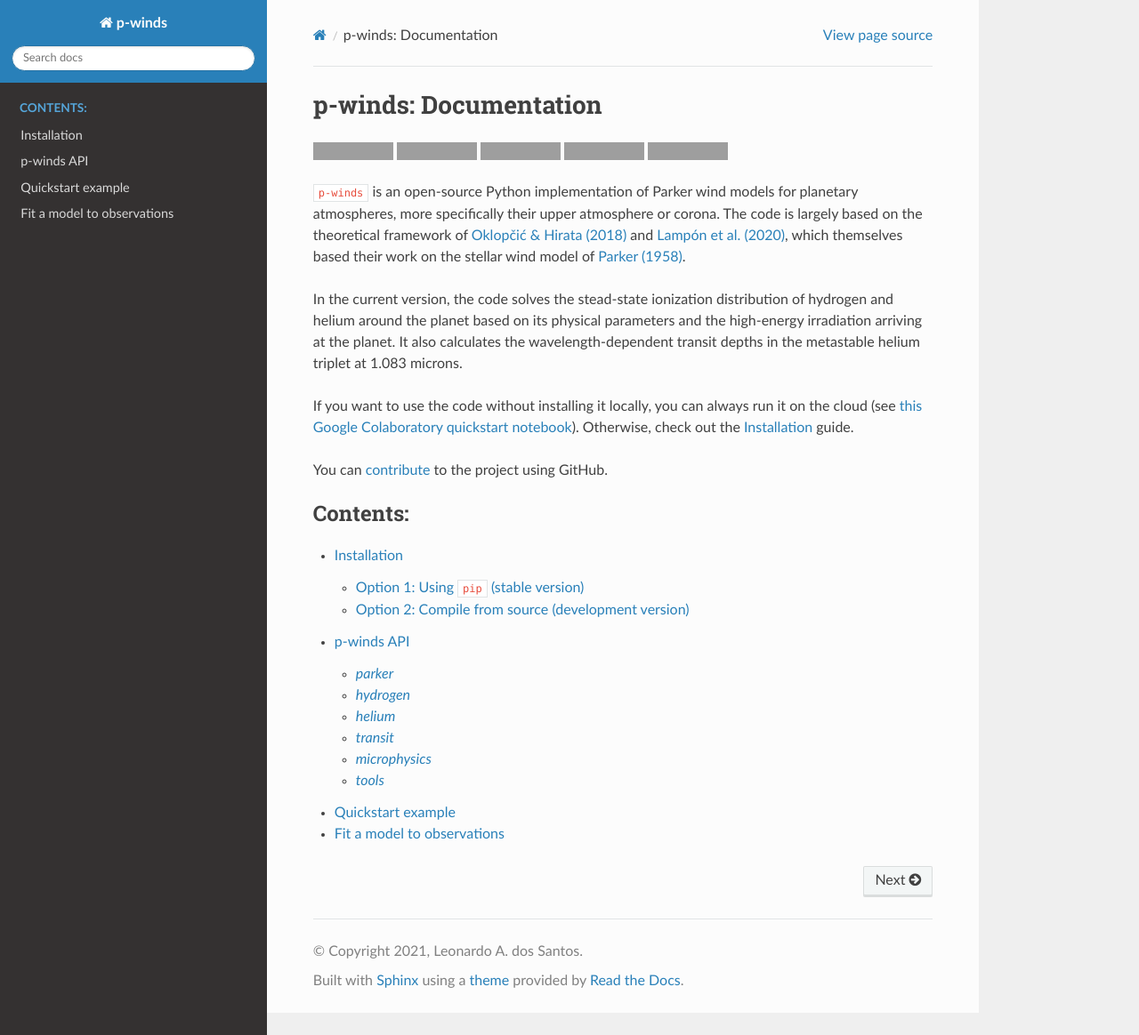
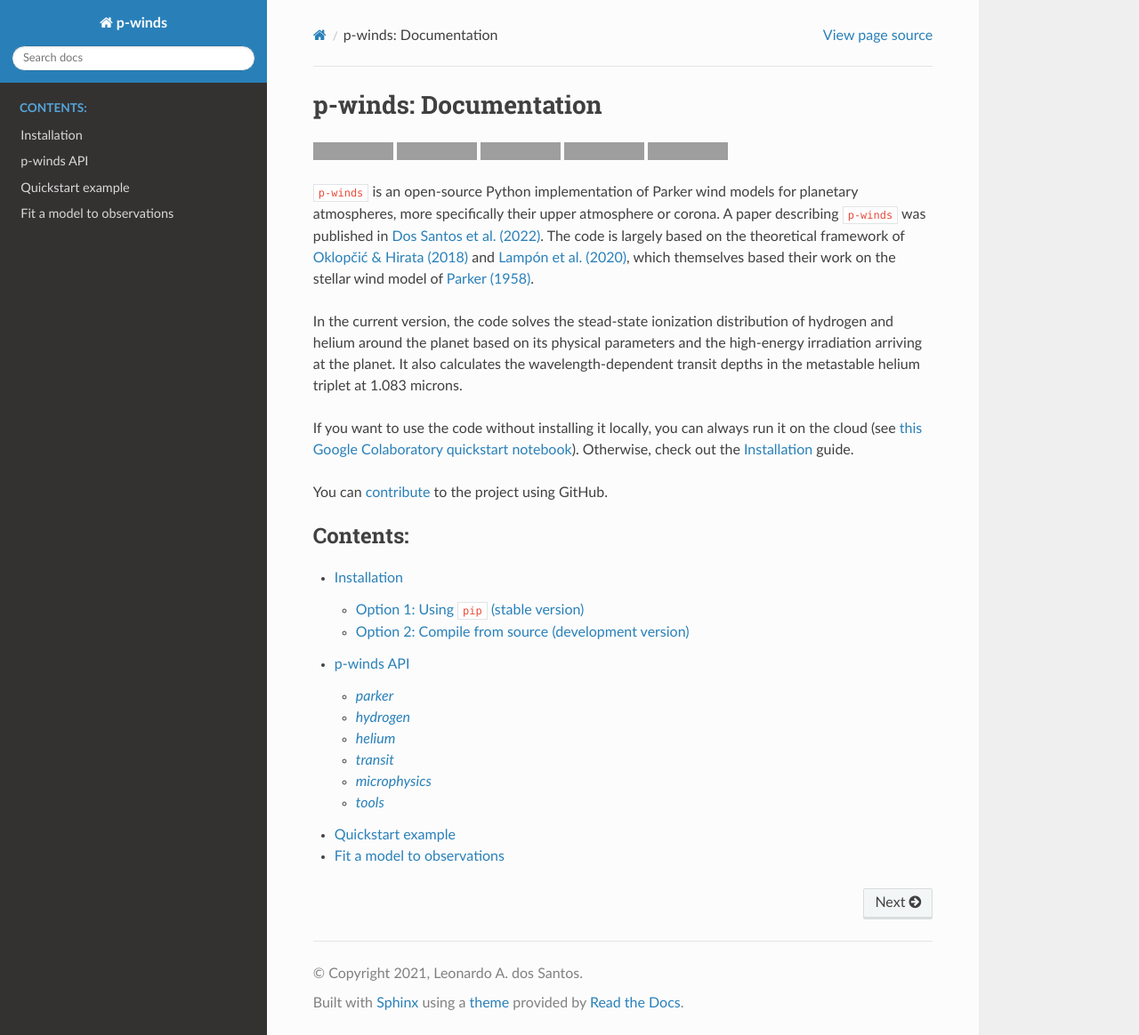
Before and after one commit to ladsantos/p-winds, a Sphinx documentation site: the page built from docs/source/index.rst, in a window 1280 px wide and 1164 px high. Shown: the whole window at 89% size. Built offline with Sphinx 7.4.7 and the Read the Docs theme 2.0.0, drawn with Linux system fonts in a browser that asks for light colours; grey boxes are pictures that could not be loaded.

Commit message:
Added links to the published paper

```diff
--- a/docs/source/index.rst
+++ b/docs/source/index.rst
@@ -18,11 +18,13 @@ p-winds: Documentation
     :alt: DOI
 
 ``p-winds`` is an open-source Python implementation of Parker wind models for
-planetary atmospheres, more specifically their upper atmosphere or corona. The
+planetary atmospheres, more specifically their upper atmosphere or corona. A paper
+describing ``p-winds`` was published in `Dos Santos et al. (2022)`_. The
 code is largely based on the theoretical framework of `Oklopčić & Hirata
 (2018)`_ and `Lampón et al. (2020)`_, which themselves based their work on the
 stellar wind model of `Parker (1958)`_.
 
+.. _Dos Santos et al. (2022): https://ui.adsabs.harvard.edu/abs/2022A%26A...659A..62D/abstract
 .. _Oklopčić & Hirata (2018): https://ui.adsabs.harvard.edu/abs/2018ApJ...855L..11O/abstract
 .. _Lampón et al. (2020): https://ui.adsabs.harvard.edu/abs/2020A%26A...636A..13L/abstract
 .. _Parker (1958): https://ui.adsabs.harvard.edu/abs/1958ApJ...128..664P/abstract
```
Also changed, not shown: README.md (+1 -1 lines).
